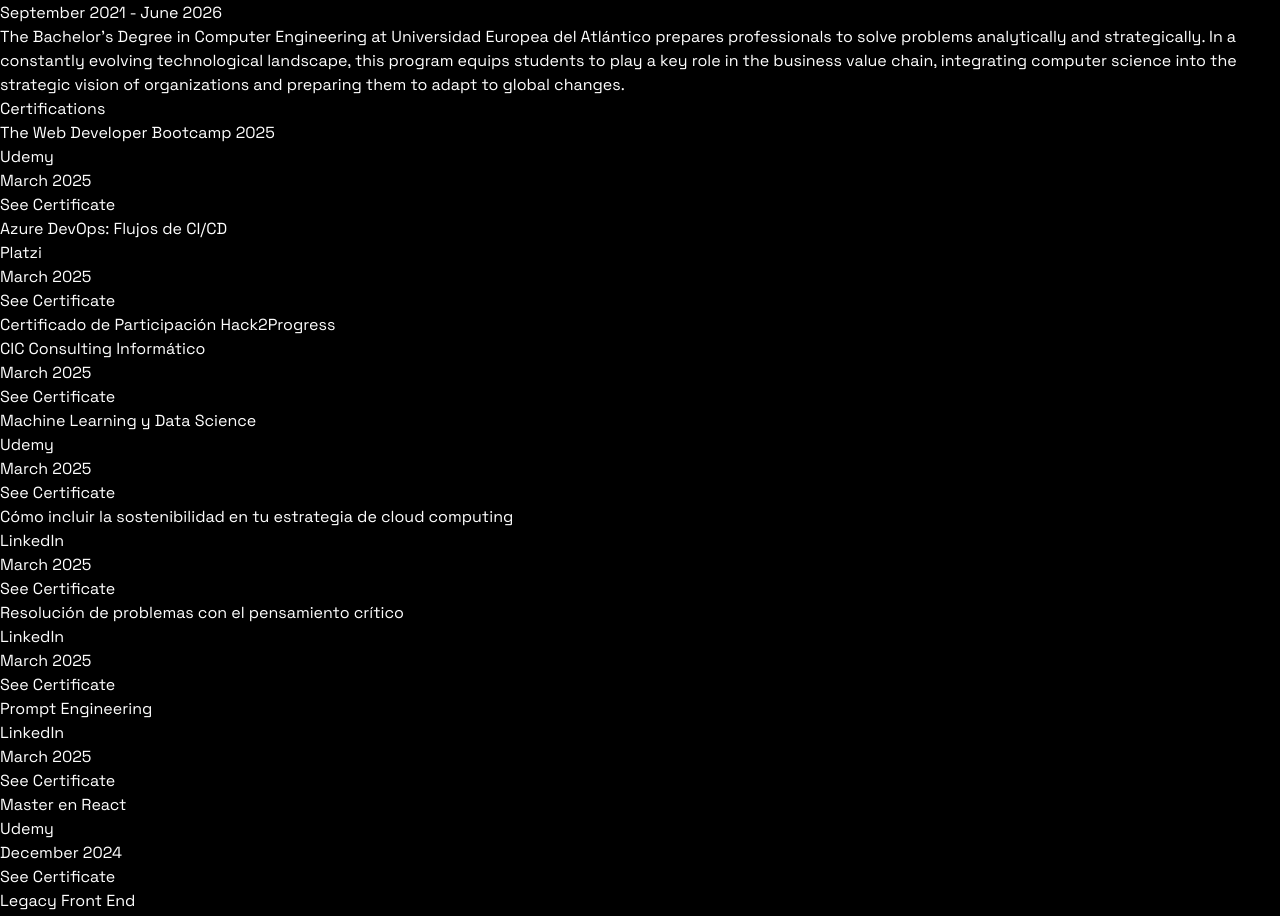
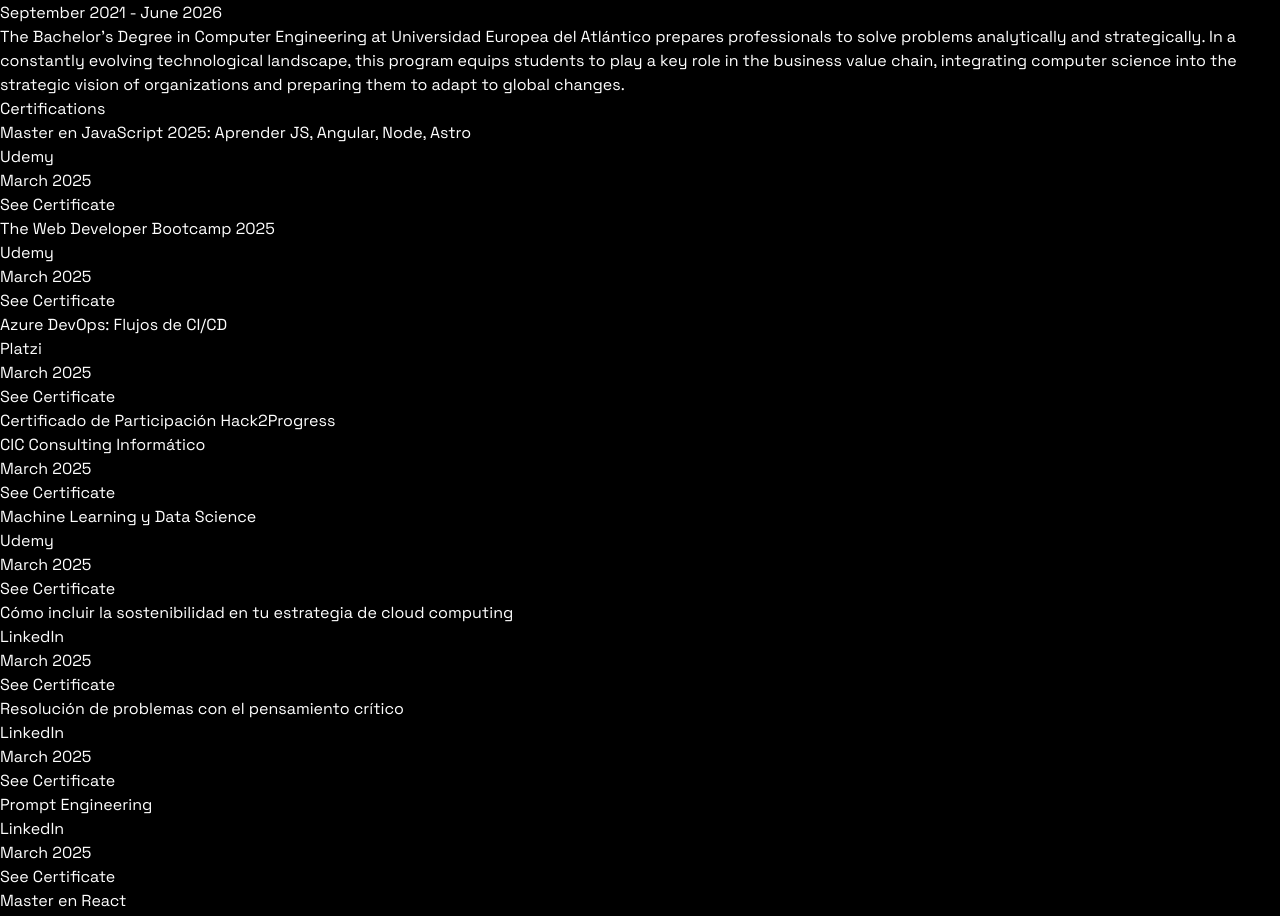
Before and after one commit to sgomez-dev/sgomez-portfolio, a React (Vite) app in the folder portfolio/: page / in a window 1280 px wide. Shown: the part 10461-11377 px from the top of the page. Built offline with nearby package versions, Linux system fonts and the light colour scheme.

Commit message:
ADDING Certificate

```diff
--- a/portfolio/src/constants/index.jsx
+++ b/portfolio/src/constants/index.jsx
@@ -244,6 +244,12 @@
 
 export const CERTIFICATION = [
   {
+    title: "Master en JavaScript 2025: Aprender JS, Angular, Node, Astro",
+    institution: "Udemy",
+    date: "March 2025",
+    url: "https://drive.google.com/file/d/10FqgAblTBp76CKhc31ZnV0LW-D3kkXuB/view?usp=sharing",
+  },
+  {
     title: "The Web Developer Bootcamp 2025",
     institution: "Udemy",
     date: "March 2025",
```
